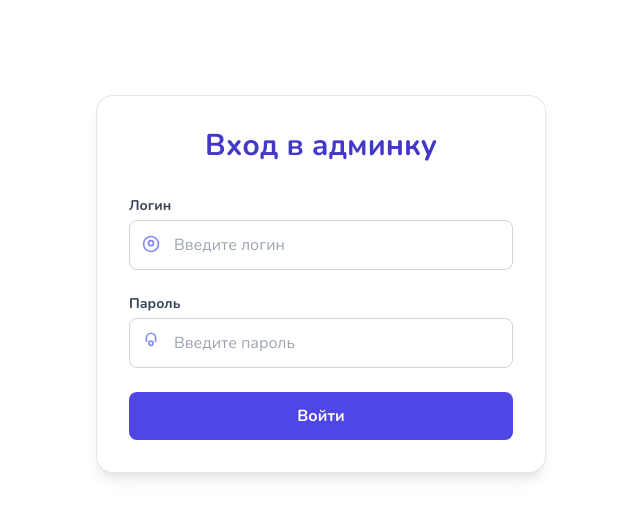
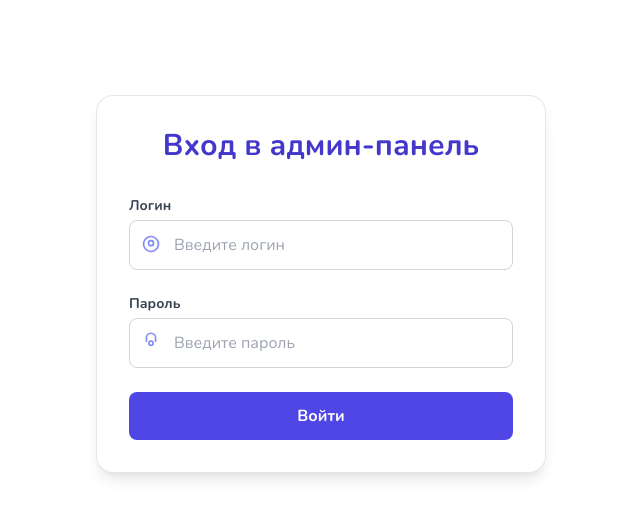
Before and after one commit to mksusha/-FurniGuide, a Next.js app: page /admin/login in a window 1280 px wide. Shown: the top 518 px of the page, without its empty margins (319-959 px from the left). Built offline with nearby package versions, Linux system fonts and the light colour scheme.

Commit message:
Add API route with DELETE method and fix TS issues

```diff
--- a/src/app/admin/login/page.tsx
+++ b/src/app/admin/login/page.tsx
@@ -39,7 +39,7 @@ export default function LoginPage() {
 
     return (
         <main className="max-w-md mx-auto mt-24 p-8 bg-white rounded-2xl shadow-lg ring-1 ring-gray-200">
-            <h1 className="text-3xl font-extrabold mb-8 text-center text-indigo-700">Вход в админку</h1>
+            <h1 className="text-3xl font-extrabold mb-8 text-center text-indigo-700">Вход в админ-панель</h1>
 
             <form onSubmit={handleSubmit} className="space-y-6">
                 <div>
```
